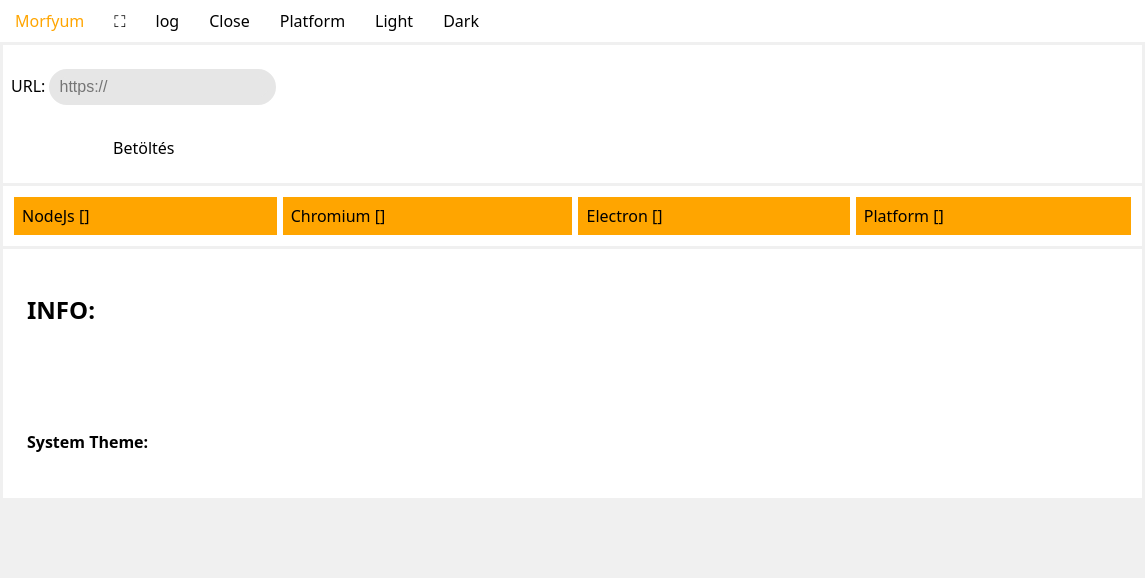
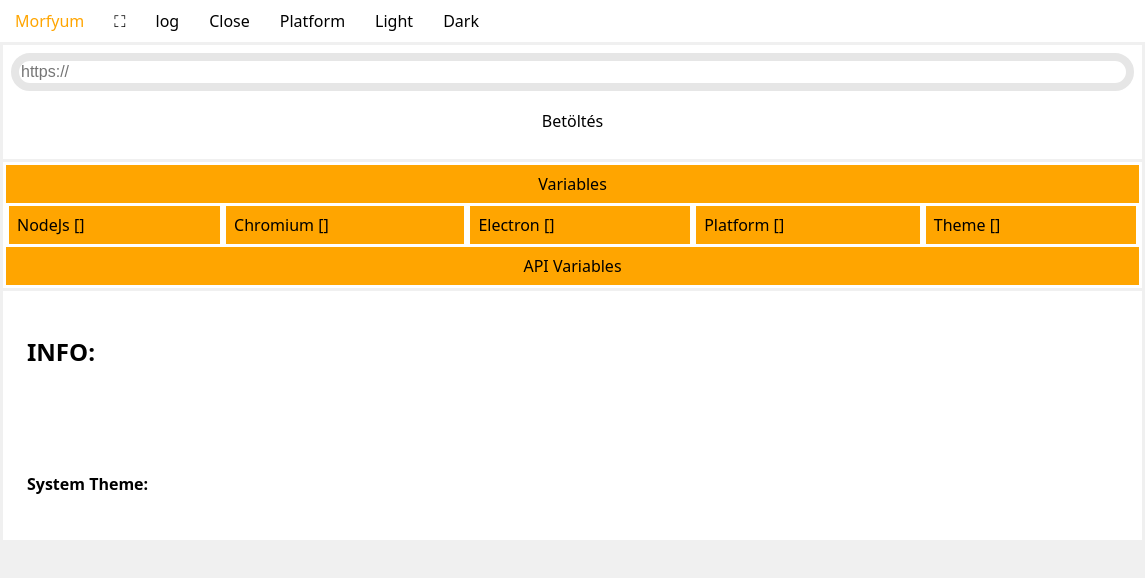
Before and after one commit to morfyum/electron-app, an Electron app: page src/index.html in a window 1145 px wide. Drawn offline with Linux system fonts and the light colour scheme; no server answers.

Commit message:
Update url input box
Add Variables header and collect header inside the 2th div

```diff
--- a/src/index.html
+++ b/src/index.html
@@ -37,20 +37,24 @@
 	</header>
 
     <div class="basebox margin-soft padding">
-        <label for="url-input">
-			<p> URL:
-				<input type="text" placeholder="https://" id="url-input" name="url">
-			</p>
+        <label class="basebox" for="url-input">
 
-        <div onclick="loadUrl()" class="button">Betöltés</div>
+				<input class="basebox row " type="text" placeholder="https://" id="url-input" name="url">
+
+
+        <div onclick="loadUrl()" class="button row margin-soft">Betöltés</div>
         </label>
     </div>
 
-    <div class="basebox margin-soft padding">
+    <div class="basebox margin-soft padding-soft">
+		<div class="basebox row testbox padding full-center">Variables</div>
         <div class="basebox testbox padding margin-soft">NodeJs [<span id="node-version"></span>]</div>
         <div class="basebox testbox padding margin-soft">Chromium [<span id="chrome-version"></span>]</div>
         <div class="basebox testbox padding margin-soft">Electron [<span id="electron-version"></span>]</div>
         <div class="basebox testbox padding margin-soft">Platform [<span id="current-platform"></span>]</div>
+
+		<div class="basebox testbox padding margin-soft">Theme [<span id="system-theme"></span>]</div>
+		<div class="basebox row testbox padding full-center">API Variables</div>
     </div>
 
     <div class="basebox margin-soft padding">
```
